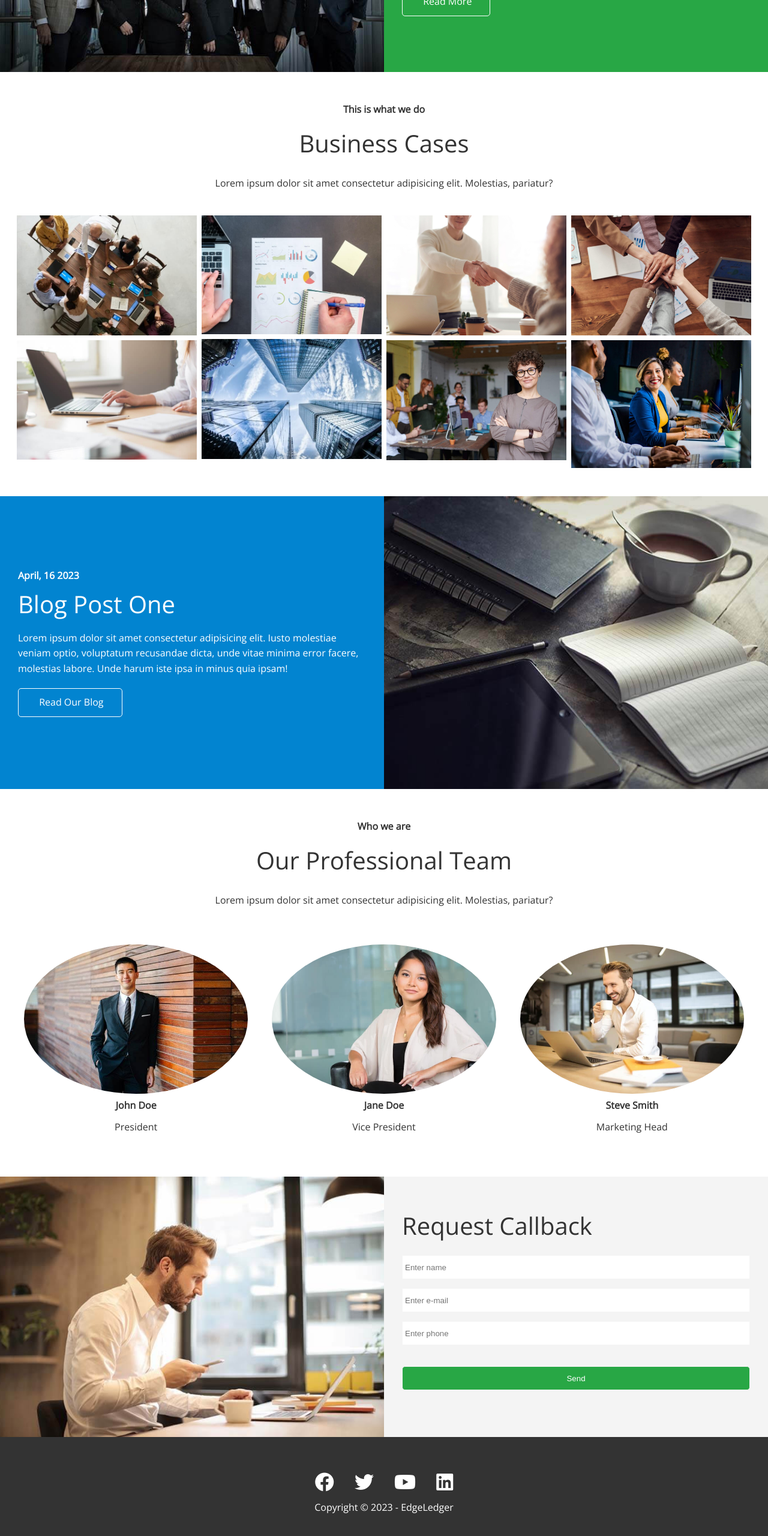
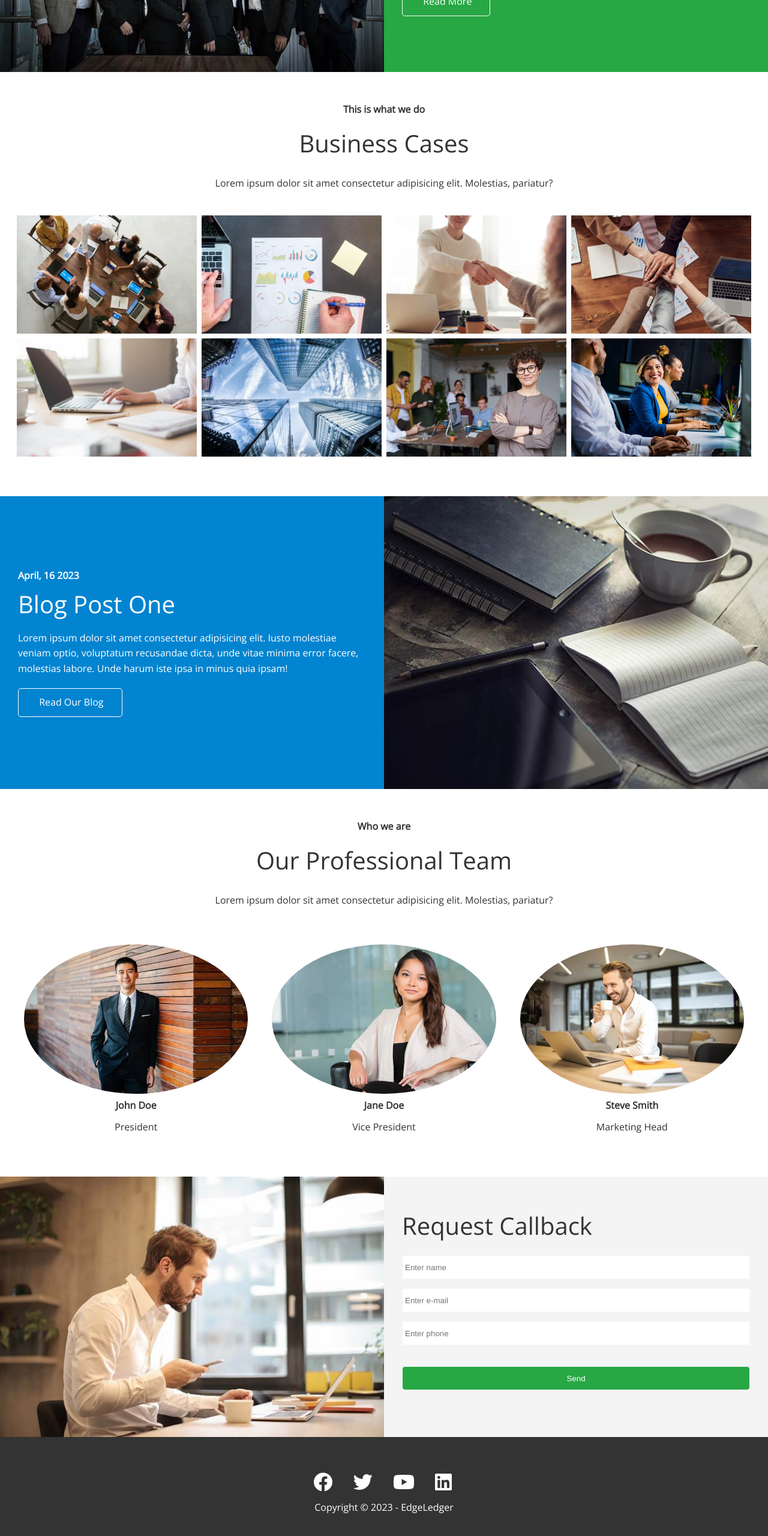
Before and after one commit to j-pcgoncalves/edge_ledger, a plain HTML site: page index.html in a window 1280 px wide. Shown: the part 1399-3959 px from the top of the page at 60% size. Drawn offline with nearby package versions, Linux system fonts and the light colour scheme.

Commit message:
repair responsive bugs

```diff
--- a/css/style.css
+++ b/css/style.css
@@ -129,7 +129,7 @@ img {
 }
 
 .cases img {
-    max-height: 220px;
+    max-height: 46%;
 }
 
 .cases img:hover {
@@ -191,7 +191,7 @@ img {
 
 .footer .social {
     position: relative;
-    left: 15px;
+    left: 1%;
 }
 
 .footer .social > * {
```
